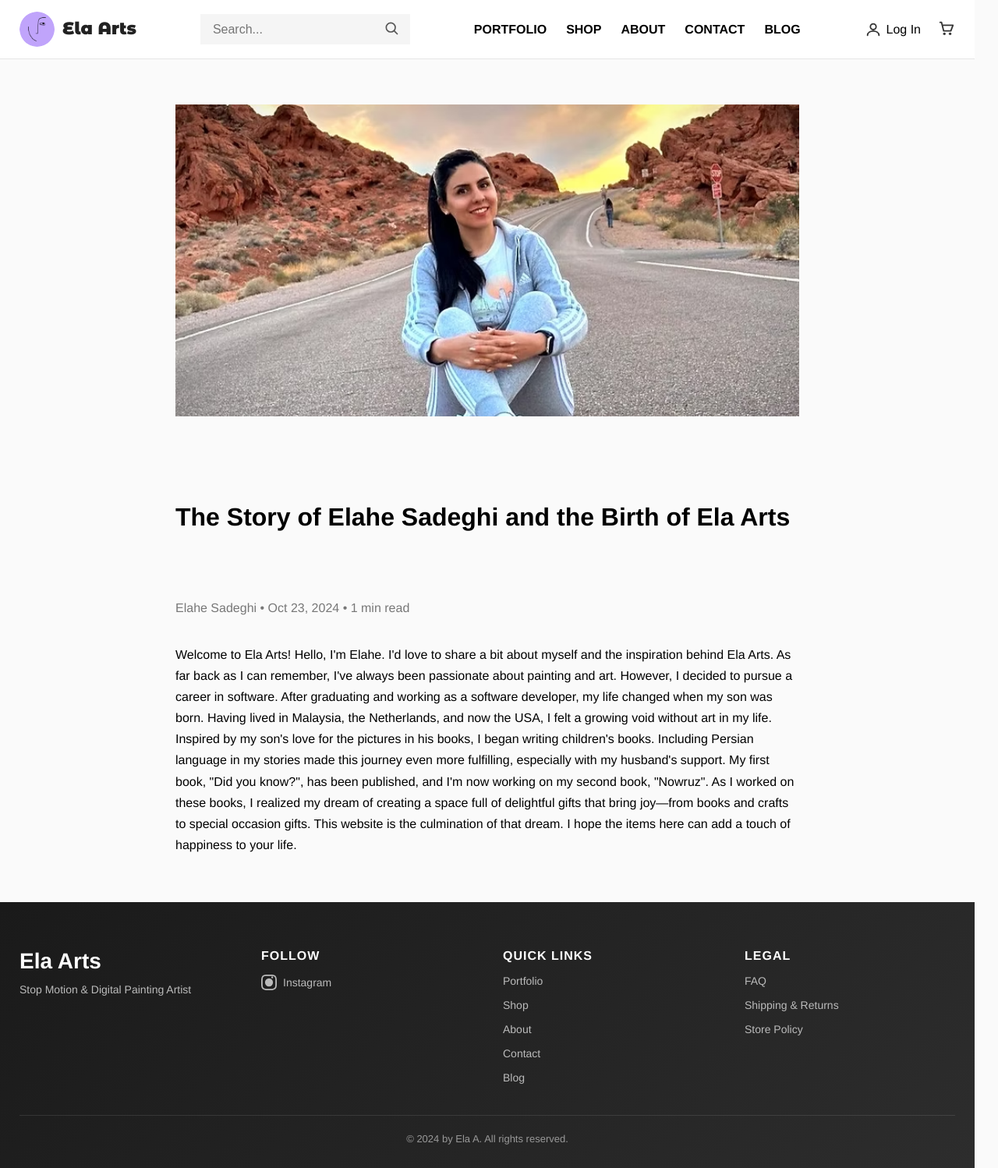
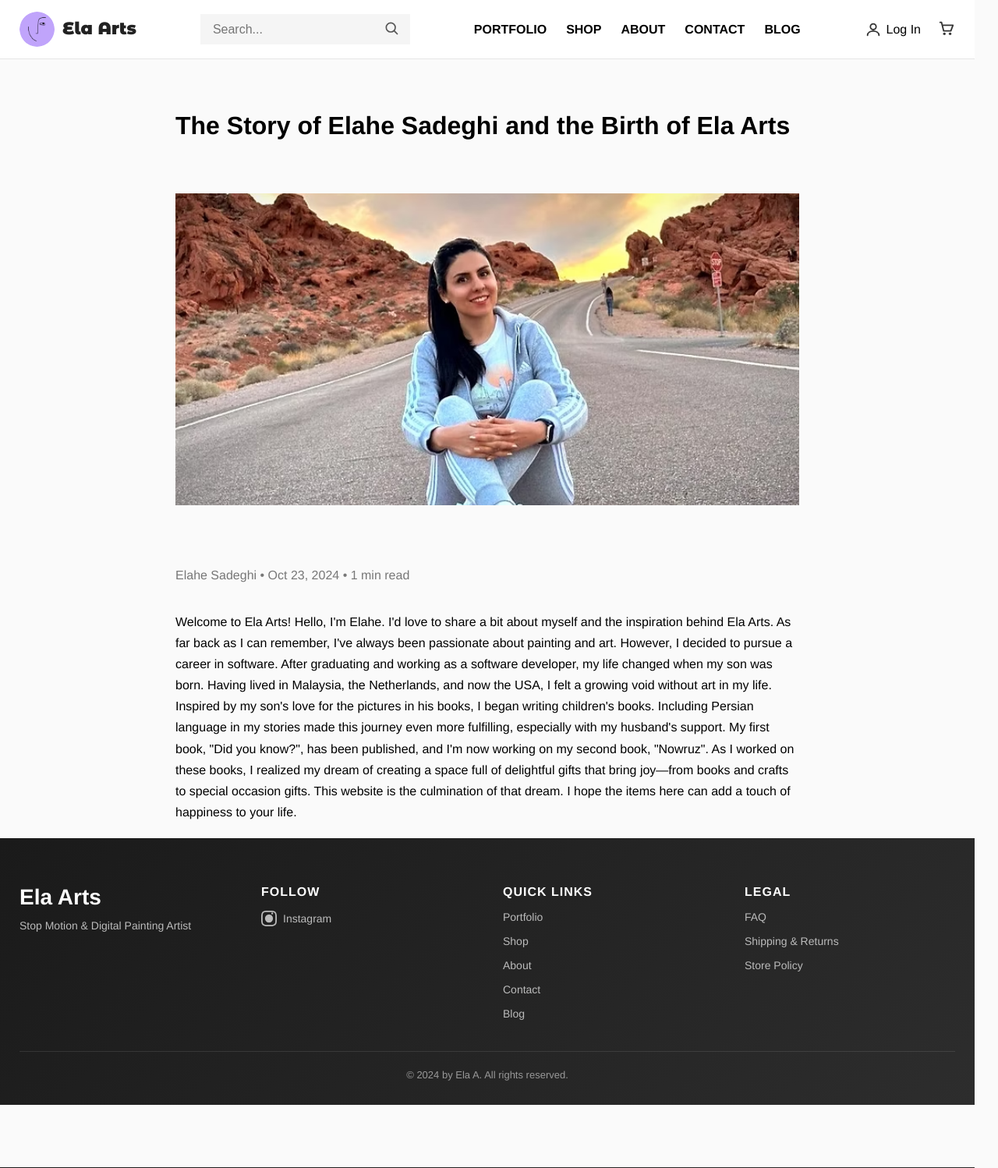
Before and after one commit to Alale66/ela_arts, a Flask app: page /blog/the-story in a window 1280 px wide. Shown: the top 1498 px of the page at 78% size. Run offline with Flask 3, Linux system fonts and the light colour scheme.

Commit message:
made some changes on blog.html and style.css

```diff
--- a/static/style.css
+++ b/static/style.css
@@ -450,11 +450,11 @@ html, body {
 }
 
 /* About */
-.about-section, .blog-section, .contact-section{
+.about-section, .blog-section, .contact-section {
     padding: 80px 0;
 }
 
-.about-container{
+.about-container {
     display: flex;
     align-items: flex-start;
     gap: 60px;
@@ -484,7 +484,7 @@ html, body {
 /*    padding: 80px 20px;*/
 /*}*/
 
-.contact-container , .blog-container{
+.contact-container, .blog-container {
     max-width: 1100px;
     margin: auto;
     display: flex;
@@ -734,7 +734,7 @@ html, body {
 .blog-card {
     display: flex;
     width: 100%;
-    border: 1px solid rgba(232,230,230,0.75);
+    border: 1px solid rgba(232, 230, 230, 0.75);
     text-decoration: none;
     color: inherit;
     transition: 0.2s ease;
@@ -742,7 +742,7 @@ html, body {
 
 .blog-card:hover {
     transform: translateY(-3px);
-    box-shadow: 0 4px 12px rgba(0,0,0,0.1);
+    box-shadow: 0 4px 12px rgba(0, 0, 0, 0.1);
 }
 
 .blog-card-image img {
@@ -773,7 +773,7 @@ html, body {
     font-size: 12px;
     color: #777;
     display: flex;
-    gap: 6px;
+    /*gap: 6px;*/
 }
 
 /* BLOG */
@@ -784,14 +784,14 @@ html, body {
 
 .blog-container {
     max-width: 800px;
-    margin: 0 auto 40px auto;
+    /*margin: 0 auto 40px auto;*/
 }
 
 .blog-hero {
     width: 100%;
     max-height: 400px;
     object-fit: cover;
-    margin-bottom: 24px;
+    /*margin-bottom: 24px;*/
 }
 
 .blog-container h1 {
@@ -810,7 +810,3 @@ html, body {
     line-height: 1.7;
     margin-bottom: -100px;
 }
-
-/*.blog-container p {*/
-/*    margin-bottom: 5px; !* increase or decrease as you like *!*/
-/*}*/
--- a/templates/blog.html
+++ b/templates/blog.html
@@ -4,12 +4,11 @@
 
 {% block content %}
 
-<section class="blog-section">A
+<section class="blog-section">
     <div class="blog-container">
-
+        <h1>{{ post.title }}</h1>
         <img class="blog-hero" src="{{ post.image }}" alt="{{ post.title }}">
 
-        <h1>{{ post.title }}</h1>
         <p class="blog-meta">{{ post.author }} • {{ post.date }} • {{ post.read_time }}</p>
 
         <p>{{ post.content }}</p>
```
